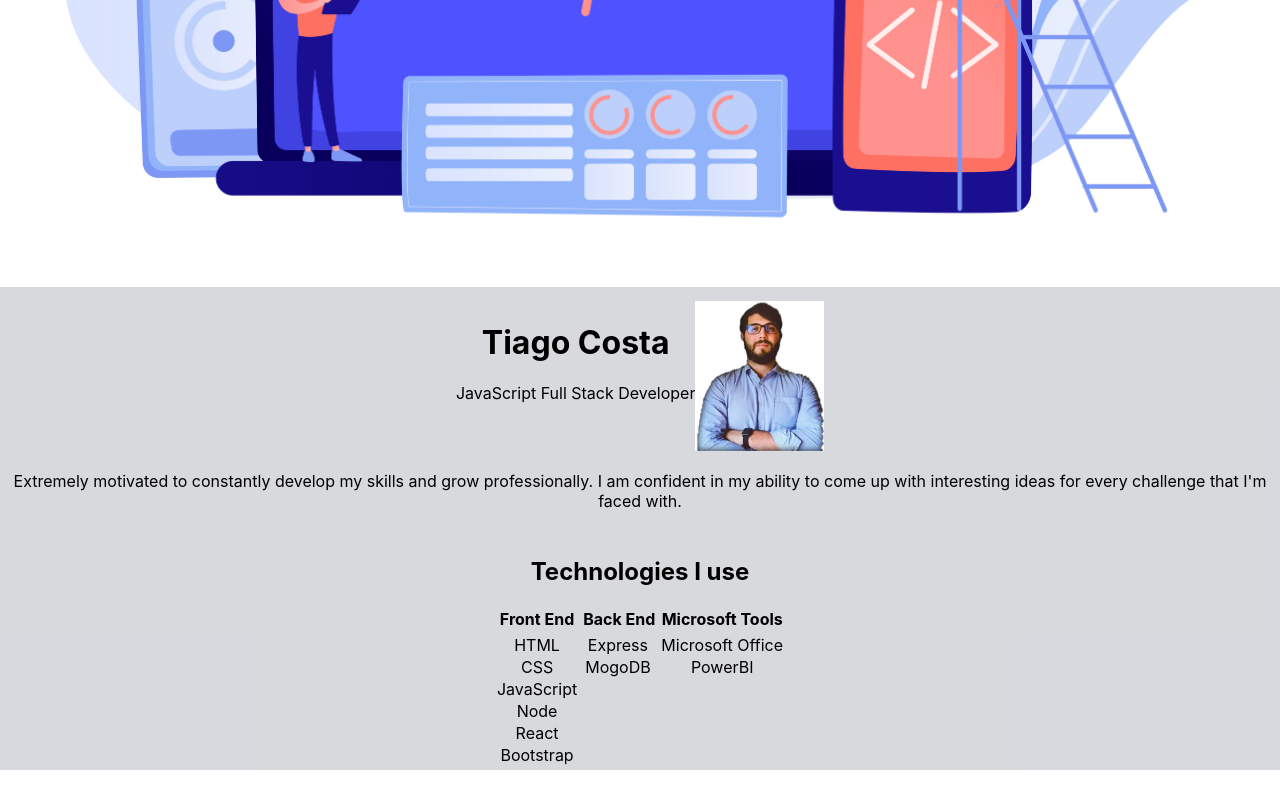
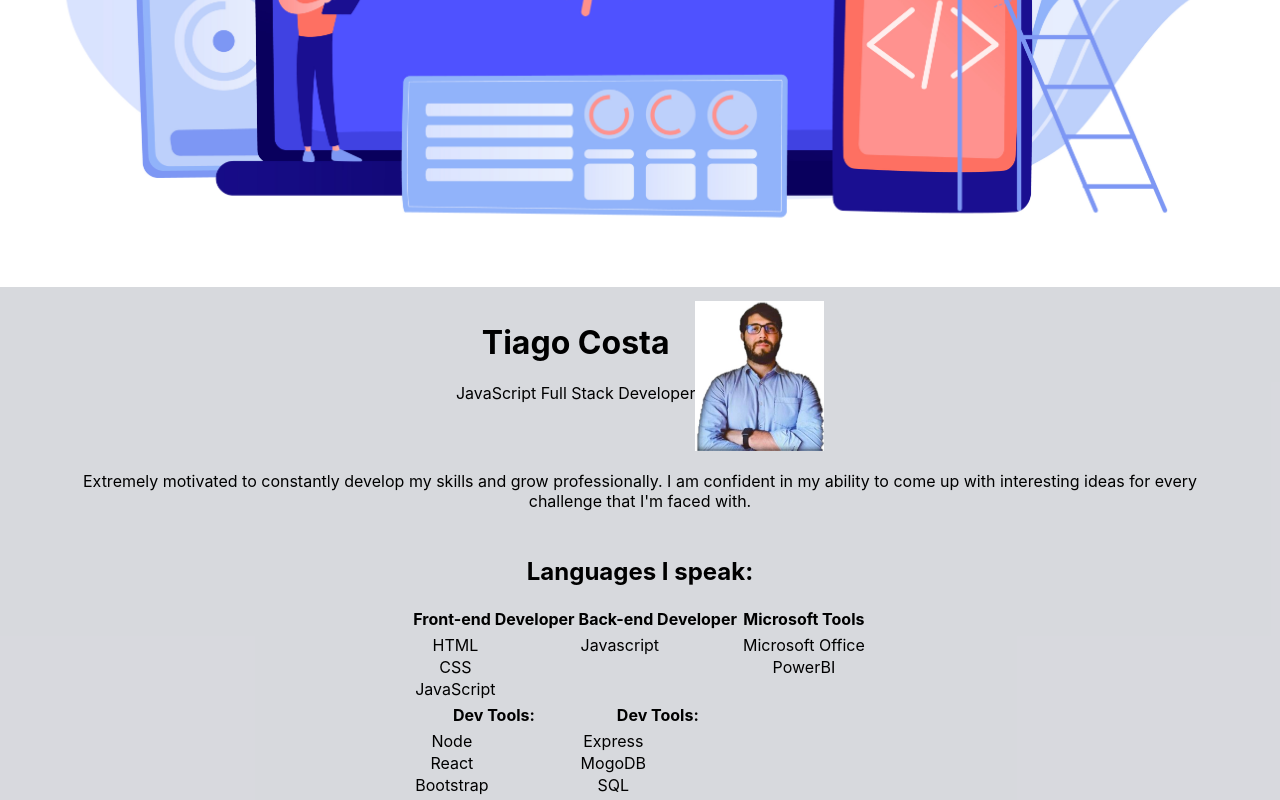
Before and after one commit to tiagodfcosta/profile, a React (Create React App) app: page / in a window 1280 px wide. Shown: the part 635-1435 px from the top of the page. Before the commit the page ends 1405 px from the top, so only its background shows below. Built offline with nearby package versions, Linux system fonts and the light colour scheme.

Commit message:
Home, About, Contacts & Porjects creation

```diff
--- a/src/App.js
+++ b/src/App.js
@@ -6,7 +6,7 @@ import Home from './components/Home';
       return (
             <div className="App">
                 <NavBar />
-                  <div className="content" z-index={2}>
+                  <div className="content" >
                     <Home />
                   </div>
             </div>
--- a/src/components/Home.css
+++ b/src/components/Home.css
@@ -15,6 +15,8 @@
     align-items: center;
     margin: 10px auto;
     text-align: center;
+    padding-left: 10vh;
+    padding-right: 10vh;
 
 }
 
--- a/src/components/Home.js
+++ b/src/components/Home.js
@@ -25,14 +25,14 @@ function Home() {
             </div>
         </div>
         <div className="skils">
-            <h2>Technologies I use</h2>
+            <h2>Languages I speak:</h2>
           <table className="table">
               <tr>
                 <th>
-                    Front End
+                    Front-end Developer
                 </th>
                 <th>
-                    Back End
+                    Back-end Developer
                 </th>
                 <th>
                     Microsoft Tools
@@ -42,14 +42,11 @@ function Home() {
                 <tr>HTML</tr>
                 <tr>CSS</tr>
                 <tr>JavaScript</tr>
-                <tr>Node</tr>
-                <tr>React</tr>
-                <tr>Bootstrap</tr>
+
               </td>
               <td>
-                <tr>Express</tr>
-                <tr>MogoDB</tr>
-                <tr></tr>
+                <tr>Javascript</tr>
+
               </td>
               <td>
                   <tr>
@@ -58,6 +55,20 @@ function Home() {
                   <tr>
                       PowerBI
                   </tr>
+              </td>
+              <tr>
+                  <th>Dev Tools:</th>
+                  <th>Dev Tools:</th>
+              </tr>
+              <td>
+                <tr>Node</tr>
+                <tr>React</tr>
+                <tr>Bootstrap</tr>
+              </td>
+              <td>
+                <tr>Express</tr>
+                <tr>MogoDB</tr>
+                <tr>SQL</tr>
               </td>
 
           </table>
--- a/src/components/Navbar.js
+++ b/src/components/Navbar.js
@@ -2,12 +2,12 @@ import './Navbar.css';
 
 function NavBar() {
     return (
-        <nav className="navbar" z-index={1}>
+        <nav className="navbar">
             <div className="links">
                 <a href="/"><strong>Tiago Costa</strong></a>
-                <a href="/components/about">About</a>
-                <a href="/components/projects">Projects</a>
-                <a href="/components/contacts">Contacts</a>
+                <a href="/components/About">About</a>
+                <a href="/components/Projects">Projects</a>
+                <a href="/components/Contacts">Contacts</a>
                 <a href="https://github.com/tiagodfcosta" target="_blank" rel="noreferrer">My GitHub</a>
 
 
```
Also changed, not shown: src/components/About.js (added, +11 -0 lines), src/components/Contacts.js (added, +11 -0 lines), src/components/Projects.js (added, +11 -0 lines), src/components/About.css (added), src/components/Contacts.css (added), src/components/Projects.css (added).
